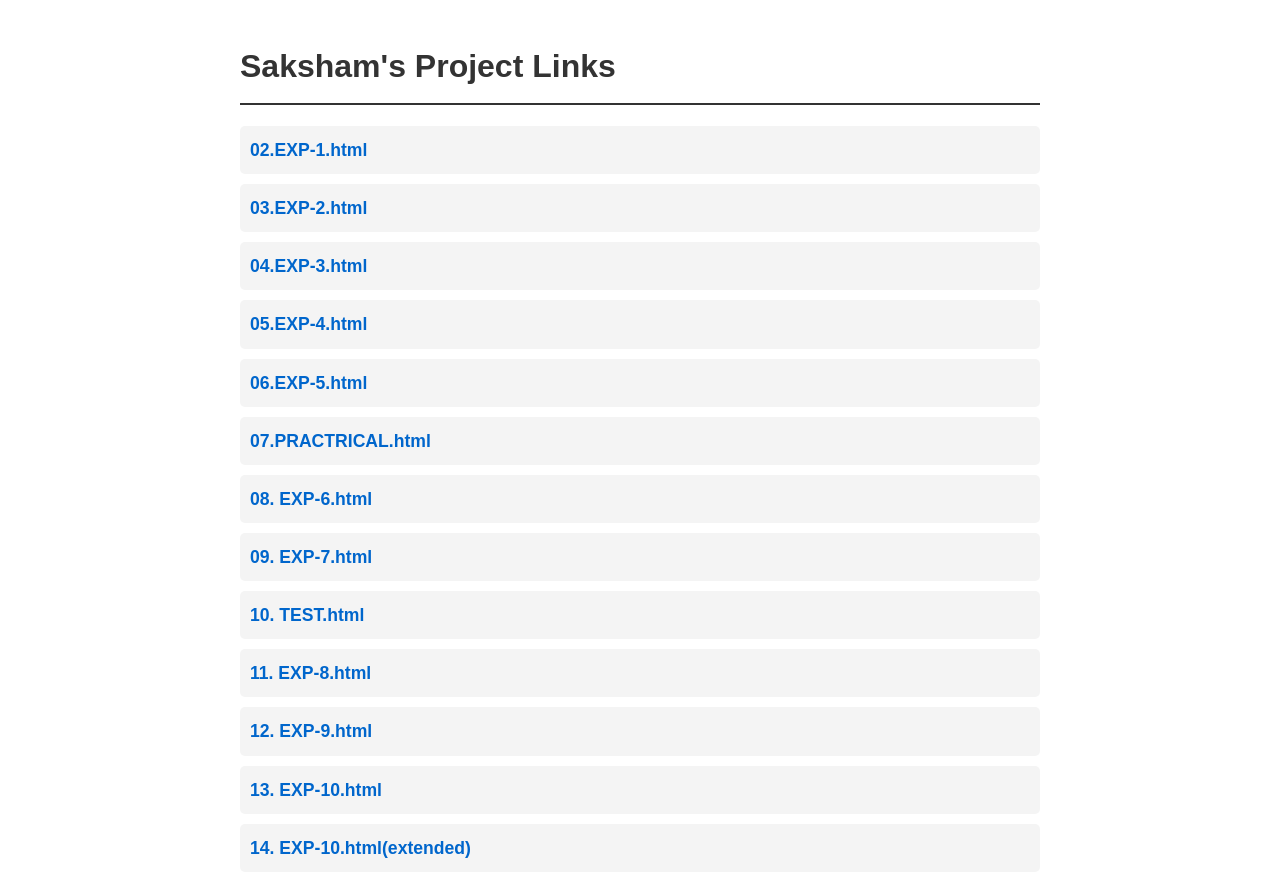
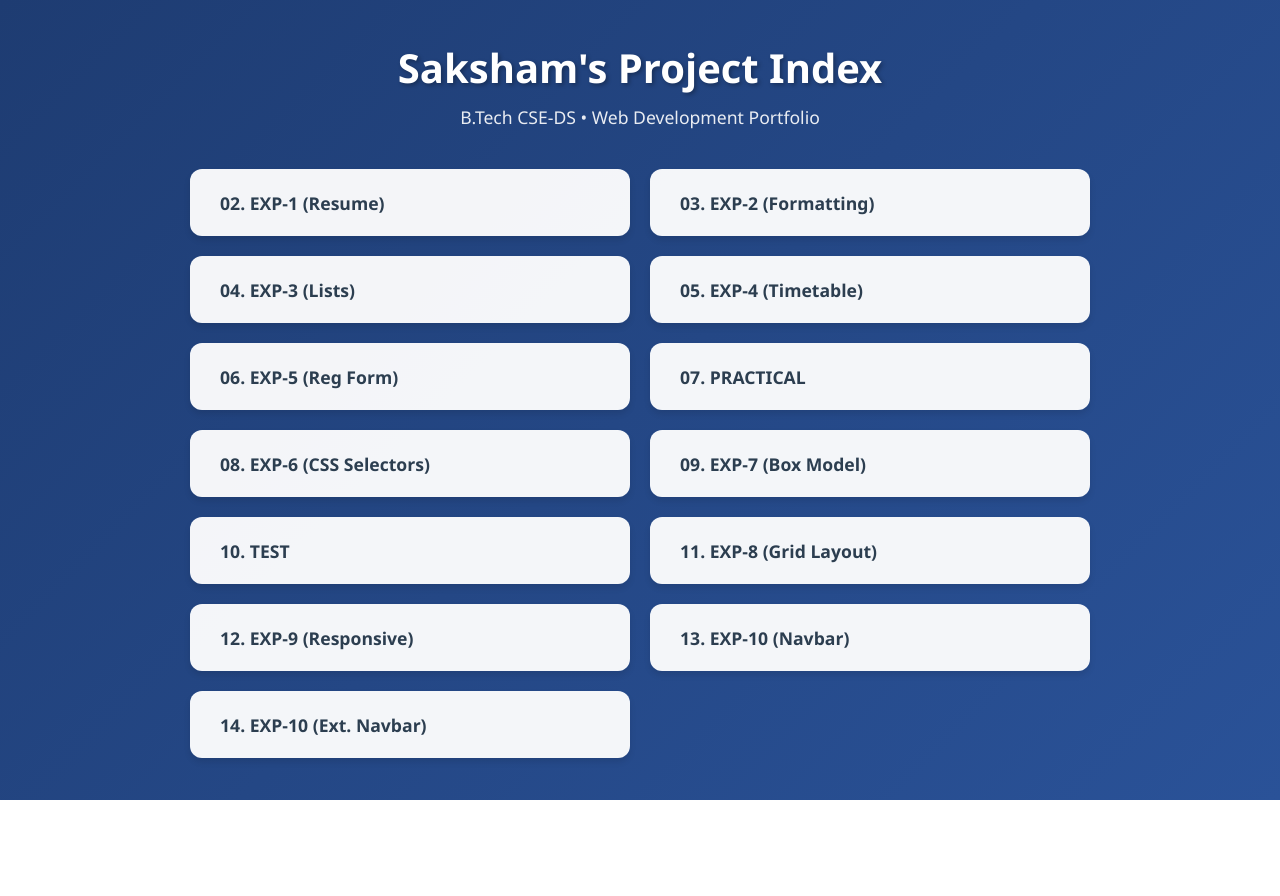
Before and after one commit to SAKSHAM237/WEB_DEVELOPMNT, a plain HTML site: page index.html in a window 1280 px wide. After the commit the page ends 800 px from the top, so only its background shows below. Drawn offline with Linux system fonts and the light colour scheme.

Commit message:
INDEX FILE

```diff
--- a/index.html
+++ b/index.html
@@ -5,35 +5,134 @@
     <meta name="viewport" content="width=device-width, initial-scale=1.0">
     <title>Saksham's Web Development Index</title>
     <style>
-        body { font-family: sans-serif; padding: 20px; line-height: 1.6; max-width: 800px; margin: auto; }
-        h1 { color: #333; border-bottom: 2px solid #333; padding-bottom: 10px; }
-        ul { list-style-type: none; padding: 0; }
-        li { margin: 10px 0; background: #f4f4f4; padding: 10px; border-radius: 5px; }
-        a { text-decoration: none; color: #0066cc; font-weight: bold; font-size: 1.1em; display: block;}
-        a:hover { color: #004488; text-decoration: underline; }
+        /* General Reset */
+        * {
+            margin: 0;
+            padding: 0;
+            box-sizing: border-box;
+        }
+
+        body {
+            font-family: 'Segoe UI', Tahoma, Geneva, Verdana, sans-serif;
+            background: linear-gradient(135deg, #1e3c72 0%, #2a5298 100%); /* Tech Blue Gradient */
+            min-height: 100vh;
+            padding: 40px 20px;
+            color: #333;
+        }
+
+        .container {
+            max-width: 900px;
+            margin: 0 auto;
+        }
+
+        header {
+            text-align: center;
+            margin-bottom: 40px;
+            color: white;
+        }
+
+        h1 {
+            font-size: 2.5rem;
+            margin-bottom: 10px;
+            text-shadow: 2px 2px 4px rgba(0,0,0,0.3);
+        }
+
+        p.subtitle {
+            font-size: 1.1rem;
+            opacity: 0.9;
+        }
+
+        /* Grid Layout for Links */
+        ul {
+            list-style: none;
+            display: grid;
+            grid-template-columns: repeat(auto-fit, minmax(300px, 1fr)); /* Responsive Grid */
+            gap: 20px;
+        }
+
+        /* Card Styling */
+        li {
+            background: rgba(255, 255, 255, 0.95);
+            border-radius: 12px;
+            box-shadow: 0 4px 6px rgba(0,0,0,0.1);
+            transition: transform 0.3s ease, box-shadow 0.3s ease;
+            overflow: hidden;
+        }
+
+        /* Hover Effect */
+        li:hover {
+            transform: translateY(-5px); /* Moves up slightly */
+            box-shadow: 0 12px 20px rgba(0,0,0,0.2);
+            background: white;
+        }
+
+        /* Link Styling */
+        a {
+            display: flex;
+            align-items: center;
+            justify-content: space-between;
+            padding: 20px 25px;
+            text-decoration: none;
+            color: #2c3e50;
+            font-weight: 600;
+            font-size: 1.1rem;
+            border-left: 5px solid transparent;
+            transition: border-color 0.3s;
+        }
+
+        /* Add a colored accent on hover */
+        a:hover {
+            color: #0056b3;
+            border-left: 5px solid #0056b3;
+        }
+
+        /* Arrow Icon */
+        a::after {
+            content: '→';
+            font-size: 1.2rem;
+            opacity: 0;
+            transform: translateX(-10px);
+            transition: all 0.3s ease;
+        }
+
+        a:hover::after {
+            opacity: 1;
+            transform: translateX(0);
+        }
+
+        /* Responsive Adjustments */
+        @media (max-width: 600px) {
+            h1 { font-size: 2rem; }
+            ul { grid-template-columns: 1fr; } /* Stack vertically on mobile */
+        }
     </style>
 </head>
 <body>
 
-    <h1>Saksham's Project Links</h1>
+    <div class="container">
+        <header>
+            <h1>Saksham's Project Index</h1>
+            <p class="subtitle">B.Tech CSE-DS • Web Development Portfolio</p>
+        </header>
 
-    <ul>
-        <li><a href="https://saksham237.github.io/WEB_DEVELOPMNT/02.EXP-1.html" target="_blank">02.EXP-1.html</a></li>
-        <li><a href="https://saksham237.github.io/WEB_DEVELOPMNT/03.EXP-2.html" target="_blank">03.EXP-2.html</a></li>
-        <li><a href="https://saksham237.github.io/WEB_DEVELOPMNT/04.EXP-3.html" target="_blank">04.EXP-3.html</a></li>
-        <li><a href="https://saksham237.github.io/WEB_DEVELOPMNT/05.EXP-4.html" target="_blank">05.EXP-4.html</a></li>
-        <li><a href="https://saksham237.github.io/WEB_DEVELOPMNT/06.EXP-5.html" target="_blank">06.EXP-5.html</a></li>
+        <ul>
+            <li><a href="https://saksham237.github.io/WEB_DEVELOPMNT/02.EXP-1.html" target="_blank">02. EXP-1 (Resume)</a></li>
+            <li><a href="https://saksham237.github.io/WEB_DEVELOPMNT/03.EXP-2.html" target="_blank">03. EXP-2 (Formatting)</a></li>
+            <li><a href="https://saksham237.github.io/WEB_DEVELOPMNT/04.EXP-3.html" target="_blank">04. EXP-3 (Lists)</a></li>
+            <li><a href="https://saksham237.github.io/WEB_DEVELOPMNT/05.EXP-4.html" target="_blank">05. EXP-4 (Timetable)</a></li>
+            <li><a href="https://saksham237.github.io/WEB_DEVELOPMNT/06.EXP-5.html" target="_blank">06. EXP-5 (Reg Form)</a></li>
 
-        <li><a href="https://saksham237.github.io/WEB_DEVELOPMNT/07.PRACTRICAL.html" target="_blank">07.PRACTRICAL.html</a></li>
+            <li><a href="https://saksham237.github.io/WEB_DEVELOPMNT/07.PRACTRICAL.html" target="_blank">07. PRACTICAL</a></li>
 
-        <li><a href="https://saksham237.github.io/WEB_DEVELOPMNT/08.%20EXP-6.html" target="_blank">08. EXP-6.html</a></li>
-        <li><a href="https://saksham237.github.io/WEB_DEVELOPMNT/09.%20EXP-7.html" target="_blank">09. EXP-7.html</a></li>
-        <li><a href="https://saksham237.github.io/WEB_DEVELOPMNT/10.%20TEST.html" target="_blank">10. TEST.html</a></li>
-        <li><a href="https://saksham237.github.io/WEB_DEVELOPMNT/11.%20EXP-8.html" target="_blank">11. EXP-8.html</a></li>
-        <li><a href="https://saksham237.github.io/WEB_DEVELOPMNT/12.%20EXP-9.html" target="_blank">12. EXP-9.html</a></li>
-        <li><a href="https://saksham237.github.io/WEB_DEVELOPMNT/13.%20EXP-10.html" target="_blank">13. EXP-10.html</a></li>
-        <li><a href="https://saksham237.github.io/WEB_DEVELOPMNT/14.%20EXP-10(extended).html" target="_blank">14. EXP-10.html(extended)</a></li>
-    </ul>
+            <li><a href="https://saksham237.github.io/WEB_DEVELOPMNT/08.%20EXP-6.html" target="_blank">08. EXP-6 (CSS Selectors)</a></li>
+            <li><a href="https://saksham237.github.io/WEB_DEVELOPMNT/09.%20EXP-7.html" target="_blank">09. EXP-7 (Box Model)</a></li>
+            <li><a href="https://saksham237.github.io/WEB_DEVELOPMNT/10.%20TEST.html" target="_blank">10. TEST</a></li>
+            <li><a href="https://saksham237.github.io/WEB_DEVELOPMNT/11.%20EXP-8.html" target="_blank">11. EXP-8 (Grid Layout)</a></li>
+            <li><a href="https://saksham237.github.io/WEB_DEVELOPMNT/12.%20EXP-9.html" target="_blank">12. EXP-9 (Responsive)</a></li>
+            <li><a href="https://saksham237.github.io/WEB_DEVELOPMNT/13.%20EXP-10.html" target="_blank">13. EXP-10 (Navbar)</a></li>
+            <li><a href="https://saksham237.github.io/WEB_DEVELOPMNT/14.%20EXP-10(extended).html" target="_blank">14. EXP-10 (Ext. Navbar)</a></li>
+        </ul>
+    </div>
 
 </body>
 </html>
```
